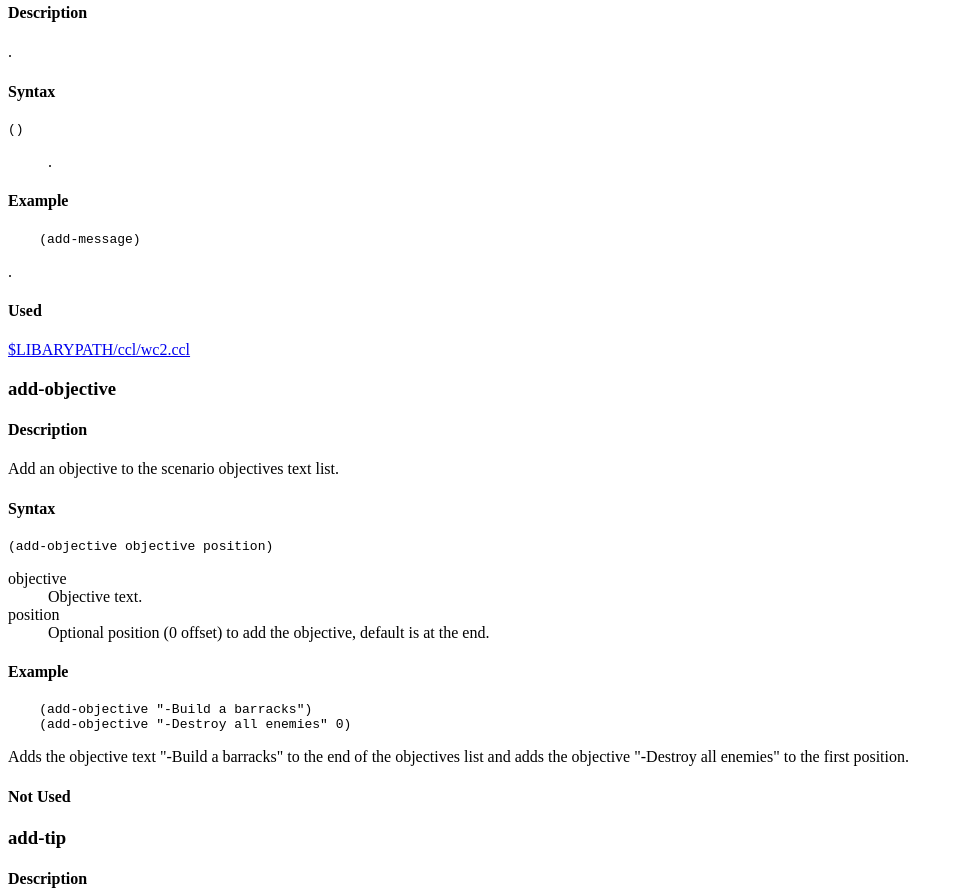
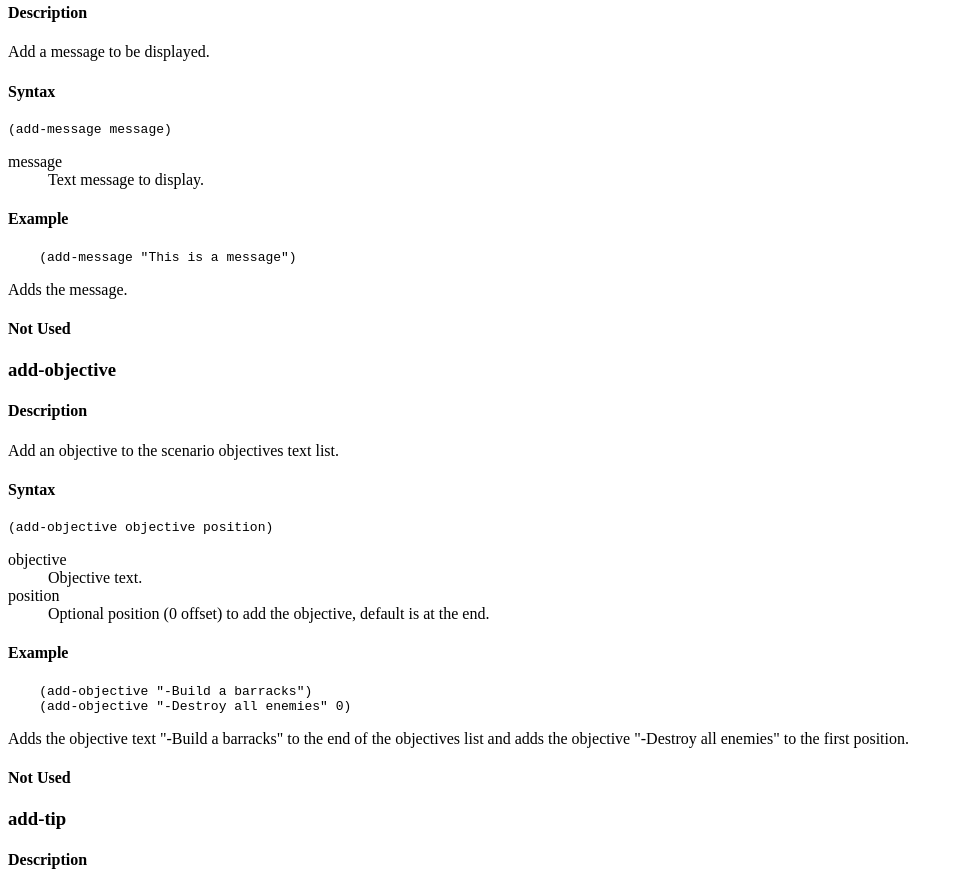
Before and after one commit to Stratagus/Stratagus, a plain HTML site: page doc/scripts/game.html in a window 1280 px wide. Shown: the part 1020-1911 px from the top of the page, without its empty margins (0-959 px from the left). Drawn offline with Linux system fonts and the light colour scheme.

Commit message:
Updated add-message

```diff
--- a/doc/scripts/game.html
+++ b/doc/scripts/game.html
@@ -138,29 +138,27 @@ Everything around the game.
 
 <h4>Description</h4>
 
-.
-
-<h4>Syntax</h4>
-
-<code>()</code>
-
-<dl>
-<dt></dt>
-<dd>.
-</dd>
-</dl>
-
-<h4>Example</h4>
-
-<pre>
-    (add-message)
-</pre>
-
-<p>.
-
-<h4>Used</h4>
-
-<a href="../../data/ccl/wc2.ccl"> $LIBARYPATH/ccl/wc2.ccl </a>
+Add a message to be displayed.
+
+<h4>Syntax</h4>
+
+<code>(add-message message)</code>
+
+<dl>
+<dt>message</dt>
+<dd>Text message to display.
+</dd>
+</dl>
+
+<h4>Example</h4>
+
+<pre>
+    (add-message "This is a message")
+</pre>
+
+<p>Adds the message.
+
+<h4>Not Used</h4>
 
 <a name="add-objective"></a>
 <h3>add-objective</h3>
```
